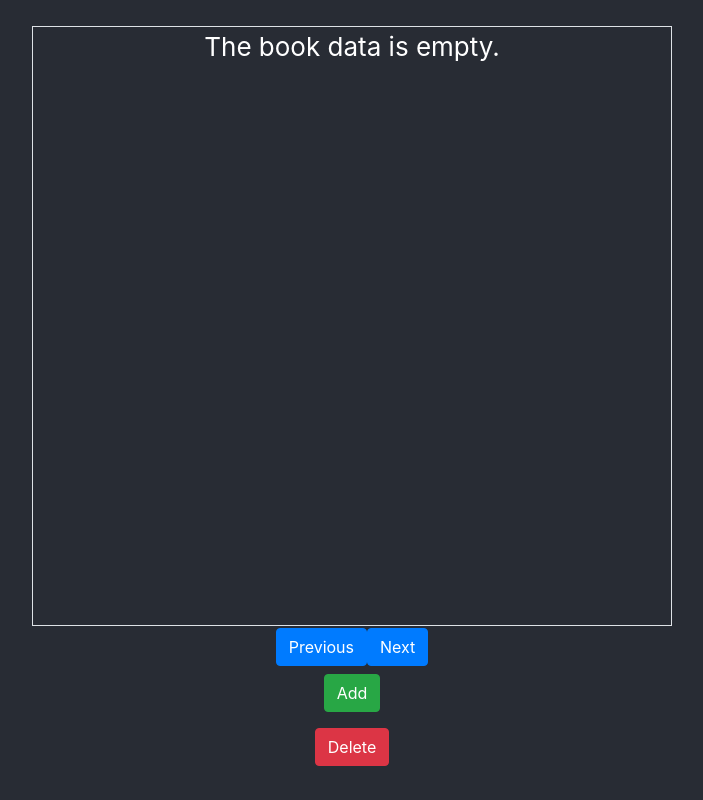
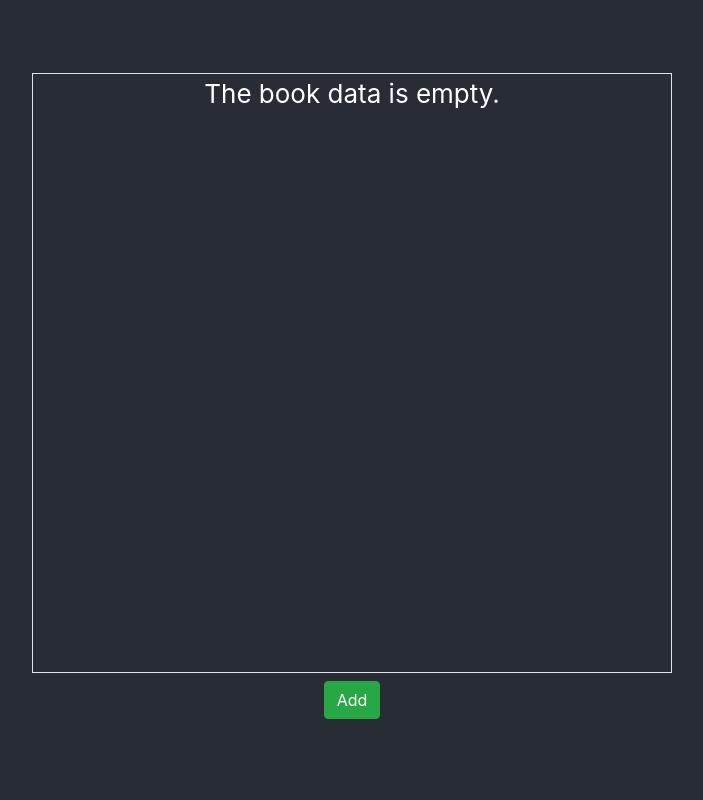
Before and after one commit to BodaThomas/creatiwity-book, a React (Create React App) app: page / in a window 1280 px wide. Shown: the whole page, without its empty margins (288-991 px from the left). Built offline with nearby package versions, Linux system fonts and the light colour scheme.

Commit message:
Add the ability to delete a page

```diff
--- a/src/App.js
+++ b/src/App.js
@@ -30,23 +30,27 @@ class App extends React.Component {
             <div className="App">
                 <div className="App-header">
                     <Book data={this.state.bookData} index={this.state.index} handler={this.dataHandler}/>
+                    {
+                        this.state.bookData && this.state.bookData.length > 1 ?
                             <div>
-                        <Button onClick={() => {
+                                <Button className="m-2" onClick={() => {
                                     if (this.state.index > 0)
                                         this.setState({index: this.state.index - 1})
                                     else
                                         this.setState({index: this.state.bookData.length - 1})
-                        }}>Previous</Button>
-                        <Button onClick={() => {
+                                }}>Previous page</Button>
+                                <Button className="m-2" onClick={() => {
                                     if (this.state.index + 1 < this.state.bookData.length)
                                         this.setState({index: this.state.index + 1})
                                     else
                                         this.setState({index: 0})
-                        }}>Next</Button>
-                    </div>
+                                }}>Next page</Button>
+                            </div> :
+                            null
+                    }
                     <div>
                         <AddButton data={this.state.bookData} handler={this.dataHandler}/>
-                        <DeleteButton/>
+                        <DeleteButton data={this.state.bookData} index={this.state.index} handler={this.dataHandler}/>
                     </div>
                 </div>
             </div>
--- a/src/components/AddButton.js
+++ b/src/components/AddButton.js
@@ -70,7 +70,7 @@ class AddButton extends React.Component {
                             {
                                 this.state.type === 'image' ?
                                     <Form.Group controlId="value">
-                                        <Form.Label>Image link</Form.Label>
+                                        <Form.Label>Image URL</Form.Label>
                                         <Form.Control type="link" placeholder="http://localhost/toto.jpg" onChange={this.handleChange}/>
                                     </Form.Group> :
                                     null
--- a/src/components/DeleteButton.js
+++ b/src/components/DeleteButton.js
@@ -1,20 +1,66 @@
 import React from 'react'
-import { Button } from 'react-bootstrap'
+import { Button, Modal } from 'react-bootstrap'
+import PropTypes from 'prop-types'
 
 class DeleteButton extends React.Component {
     constructor(props) {
         super(props)
+
+        this.state = {
+            isOpen: false
+        }
+    }
+
+    handleOpen = () => {
+        this.setState({isOpen: true})
+    }
+
+    handleClose = () => {
+        this.setState({isOpen: false})
     }
 
     handleDelete = () => {
+        let data = this.props.data
 
+        data.splice(this.props.index, 1)
+        console.log(data)
+        this.props.handler(data)
+        this.handleClose()
     }
 
     render() {
         return (
-            <Button className="m-2" variant="danger">Delete</Button>
+            <div>
+                {this.props.data && this.props.data.length ?
+                    <div>
+                        <Button className="m-2" variant="danger" onClick={this.handleOpen}>Delete</Button>
+                        <Modal show={this.state.isOpen} onHide={this.handleClose}>
+                            <Modal.Header closeButton>
+                                <Modal.Title>Really?</Modal.Title>
+                            </Modal.Header>
+                            <Modal.Body>Are you sure to delete this page?</Modal.Body>
+                            <Modal.Footer>
+                                <Button variant="secondary" onClick={this.handleClose}>
+                                    Cancel
+                                </Button>
+                                <Button variant="danger" onClick={this.handleDelete}>
+                                    Delete
+                                </Button>
+                            </Modal.Footer>
+                        </Modal>
+                    </div>
+                    :
+                    null
+                }
+            </div>
         )
     }
 }
 
+DeleteButton.propTypes = {
+    data: PropTypes.array,
+    index: PropTypes.number,
+    handler: PropTypes.func
+}
+
 export default DeleteButton
```
Lines whose indentation alone changed are shown as unchanged.
